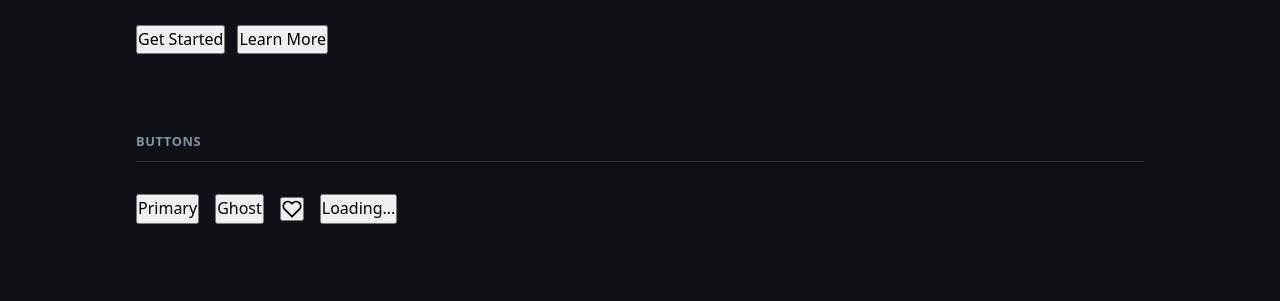
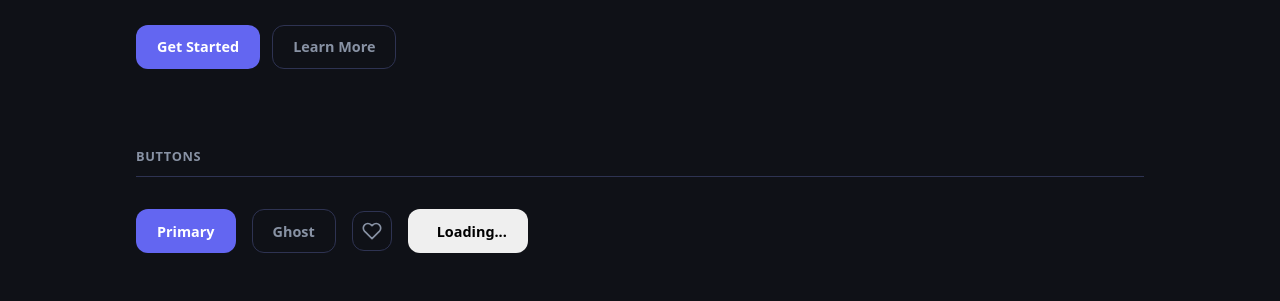
Before and after one commit to kateward104/wardell-wdd331-portfolio, a website built with Vite: page portfolio/unit5/week10/animated-navigation/index.html in a window 1280 px wide. Shown: the part 613-914 px from the top of the page. Built offline with nearby package versions, Linux system fonts and the light colour scheme.

Commit message:
added lots of info to buttons.css

```diff
--- a/portfolio/unit5/week10/animated-navigation/css/components/buttons.css
+++ b/portfolio/unit5/week10/animated-navigation/css/components/buttons.css
@@ -15,6 +15,20 @@
      so hover/active effects animate on all variants
 */
 
+.btn {
+   display: inline-flex;
+   align-items: center;
+   gap: 0.5rem;
+   /* I'm not sure if that's the right spacing */
+   padding: 0.6rem 1.25rem;
+   border-radius: var(--radius-md);
+   font-size: 0.9rem;
+   font-weight: 600;
+   cursor: pointer;
+   border: 1px solid transparent;
+   transition: transform var(--transition-base), box-shadow var(--transition-base);
+}
+
 
 /* ============================================================
    PRIMARY BUTTON
@@ -28,6 +42,20 @@
      and reduce the shadow back to var(--shadow-sm)
 */
 
+.btn-primary {
+   background: var(--color-accent);
+   color: white;
+}
+
+.btn-primary:hover {
+   transform: translateY(-2px);
+   box-shadow: var(--shadow-md);
+}
+
+.btn-pimary:active {
+   transform: translateY(0);
+   box-shadow: var(--shadow-sm);
+}
 
 /* ============================================================
    GHOST BUTTON
@@ -40,6 +68,21 @@
      color changes to var(--color-text), border-color to var(--color-accent)
    - Transition background, color, and border-color
 */
+
+.btn-ghost {
+   background: transparent;
+   color: var(--color-text-muted);
+   border: 1px solid var(--color-border);
+
+   transition: background var(--transition-base), color var(--transition-base), border-color var(--transition-base);
+   /* I am not sure if that transition goes here or on the original. */
+}
+
+.btn-ghost:hover {
+   background: var(--color-surface-raised);
+   color: var(--color-text);
+   border-color: var(--color-accent);
+}
 
 
 /* ============================================================
@@ -56,6 +99,24 @@
    - Transition: transform and color using var(--transition-base)
 */
 
+.btn-icon {
+   width: 2.5rem;
+   height: 2.5rem;
+   padding: 0;
+   display: flex;
+   justify-content: center;
+   align-items: center;
+   background: transparent;
+   border: 1px solid var(--color-border);
+   color: var(--color-text-muted);
+
+   transition: transform var(--transition-base), color var(--transition-base);
+}
+
+.btn-icon:hover {
+   transform: scale(1.1);
+   color: var(--color-accent-light);
+}
 
 /* ============================================================
    LOADING BUTTON
@@ -65,7 +126,15 @@
    - from: transform: rotate(0deg)
    - to:   transform: rotate(360deg)
 */
+@keyframes spin {
+   from {
+      transform: rotate(0deg);
+   }
 
+   to {
+      transform: rotate(360deg);
+   }
+}
 
 /* TODO: Style .btn-loading
    - Similar base to .btn-primary but use var(--color-surface-raised)
@@ -76,6 +145,8 @@
 */
 
 
+
+
 /* TODO: Style .loading-spinner
    - Width and height: 1rem
    - border-radius: 50% to make it a circle
```
